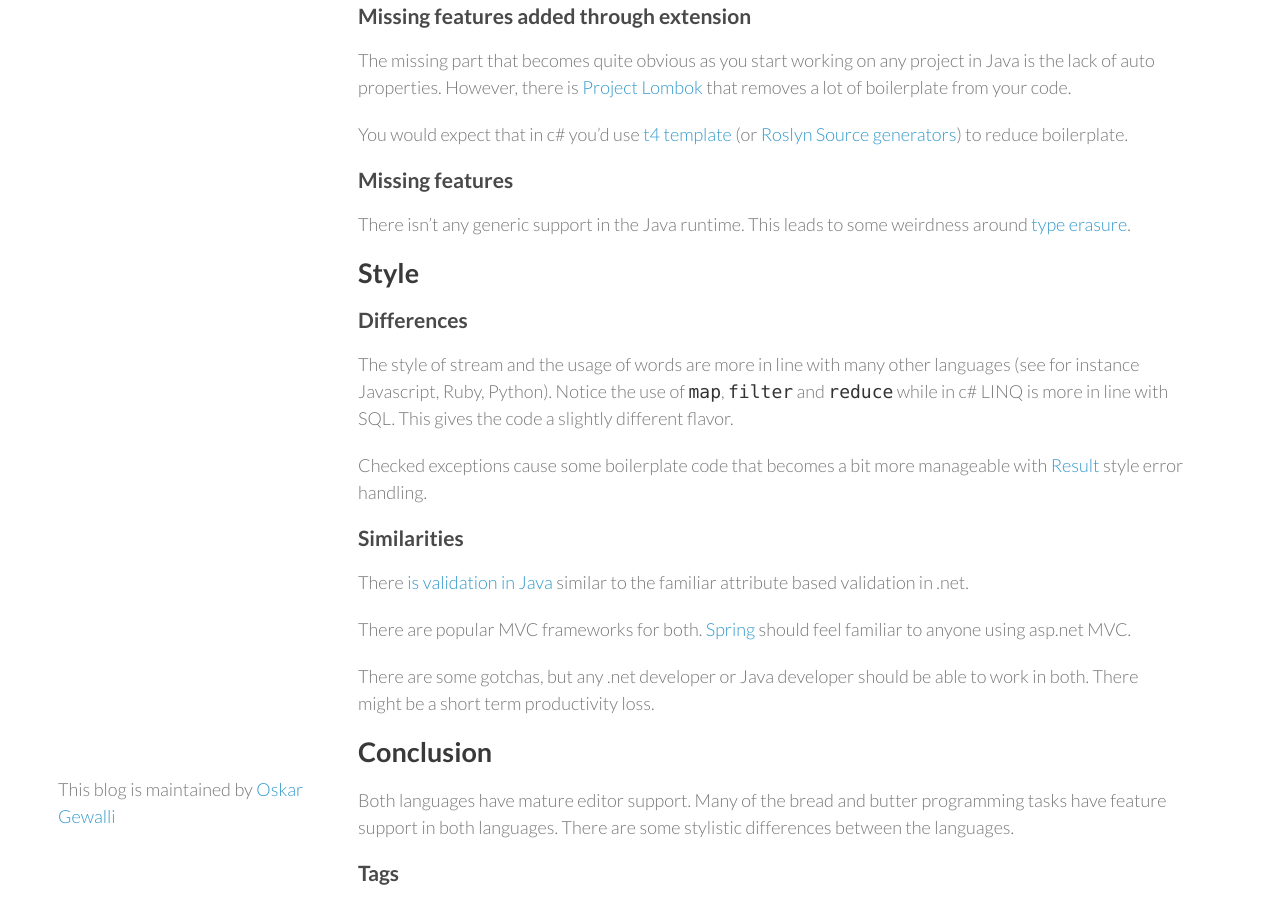
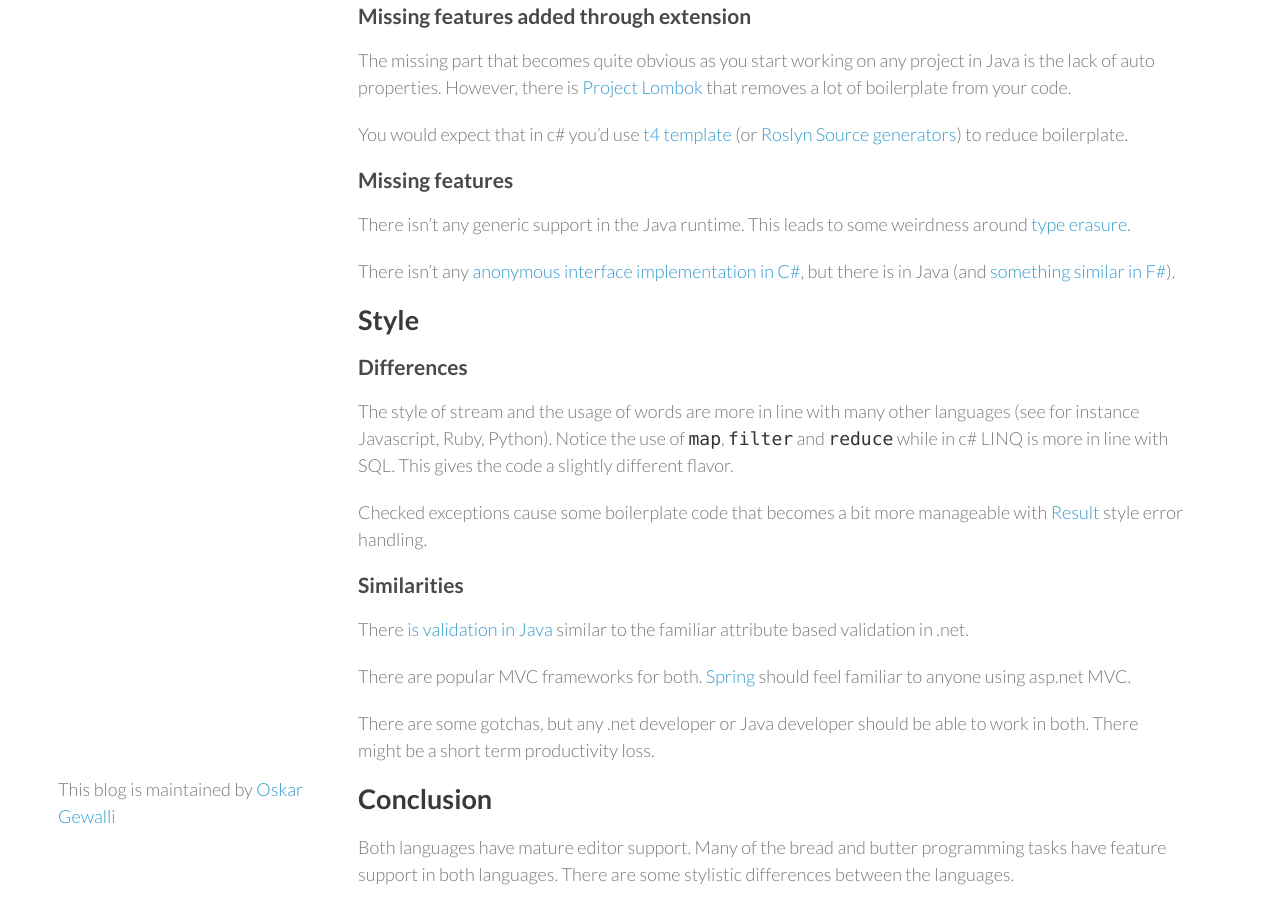
Before and after one commit to wallymathieu/assertfail, a Jekyll site: the page built from _posts/2019-06-15-Java-vs-CSharp.md, in a window 1280 px wide and 900 px high, scrolled down 1139 px. Built offline with Jekyll 4.4.1, drawn with Linux system fonts in a browser that asks for light colours; nearby versions of some CDN libraries.

Commit message:
+anonymous class in Java

```diff
--- a/_posts/2019-06-15-Java-vs-CSharp.md
+++ b/_posts/2019-06-15-Java-vs-CSharp.md
@@ -44,6 +44,8 @@
 
 There isn't any generic support in the Java runtime. This leads to some weirdness around [type erasure](https://www.baeldung.com/java-type-erasure).
 
+There isn't any [anonymous interface implementation in C#](https://www.baeldung.com/java-anonymous-classes), but there is in Java (and [something similar in F#](https://docs.microsoft.com/en-us/dotnet/fsharp/language-reference/object-expressions)).
+
 ## Style
 
 ### Differences
```
